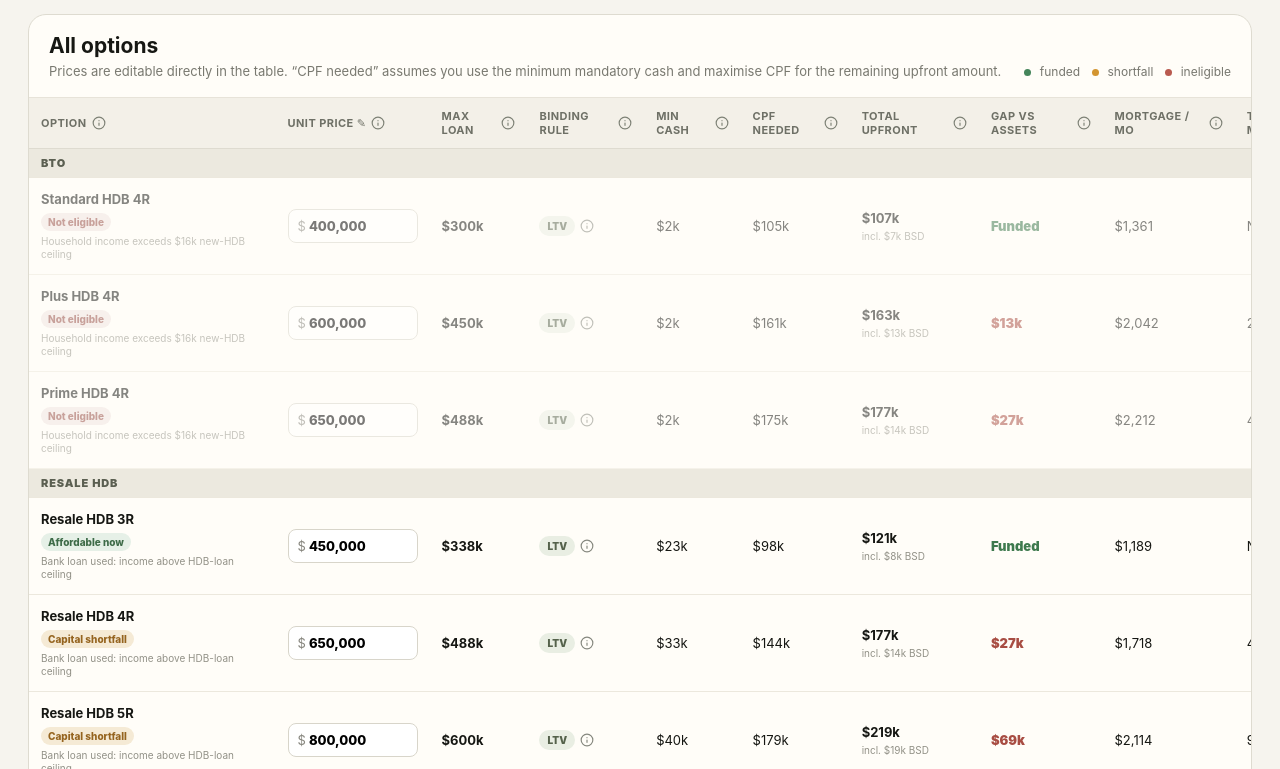
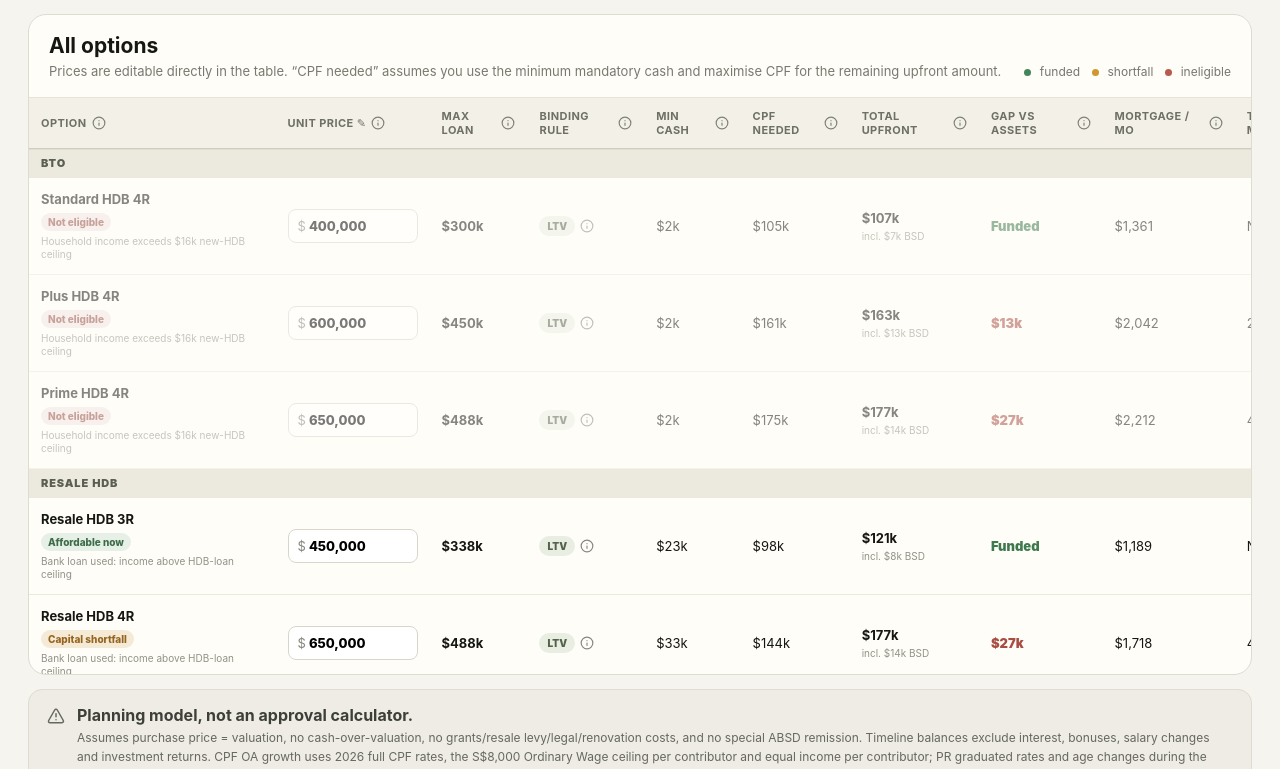
Before and after one commit to laughingkid-sg/perception, a React (Vite) app: page / in a window 1280 px wide. Shown: the part 891-1660 px from the top of the page. Built offline with nearby package versions, Linux system fonts and the light colour scheme.

Commit message:
Keep property table headers visible

```diff
--- a/src/styles.css
+++ b/src/styles.css
@@ -62,10 +62,10 @@ h1 { margin:10px 0 8px; font-size:clamp(32px,4vw,56px); letter-spacing:-.045em;
 .legend { display:flex; gap:12px; color:#77776f; font-size:12px; white-space:nowrap; }
 .dot { display:inline-block; width:7px; height:7px; border-radius:50%; margin-right:5px; }
 .dot.good { background:#45855b; }.dot.warn { background:#d39530; }.dot.bad { background:#b95a4f; }
-.table-wrap { position:relative; overflow:auto; }
+.table-wrap { position:relative; max-height:72vh; overflow:auto; scrollbar-gutter:stable; }
 table { width:100%; border-collapse:separate; border-spacing:0; min-width:1550px; font-size:13px; }
 thead { position:relative; z-index:30; }
-th { position:sticky; top:0; z-index:40; overflow:visible; background:#f3f0e8; padding:11px 12px; text-align:left; color:#6e7066; font-size:11px; text-transform:uppercase; letter-spacing:.04em; border-bottom:1px solid #dedbd0; }
+th { position:sticky; top:0; z-index:40; overflow:visible; background:#f3f0e8; padding:11px 12px; text-align:left; color:#6e7066; font-size:11px; text-transform:uppercase; letter-spacing:.04em; border-bottom:1px solid #cfcbbf; box-shadow:0 1px 0 rgba(22,23,19,.05); }
 th:hover, th:focus-within { z-index:60; }
 .th-label .tooltip { top:calc(100% + 8px); bottom:auto; }
 .th-label .tooltip::after { top:auto; bottom:100%; border-top-color:transparent; border-bottom-color:#20241d; }
```
